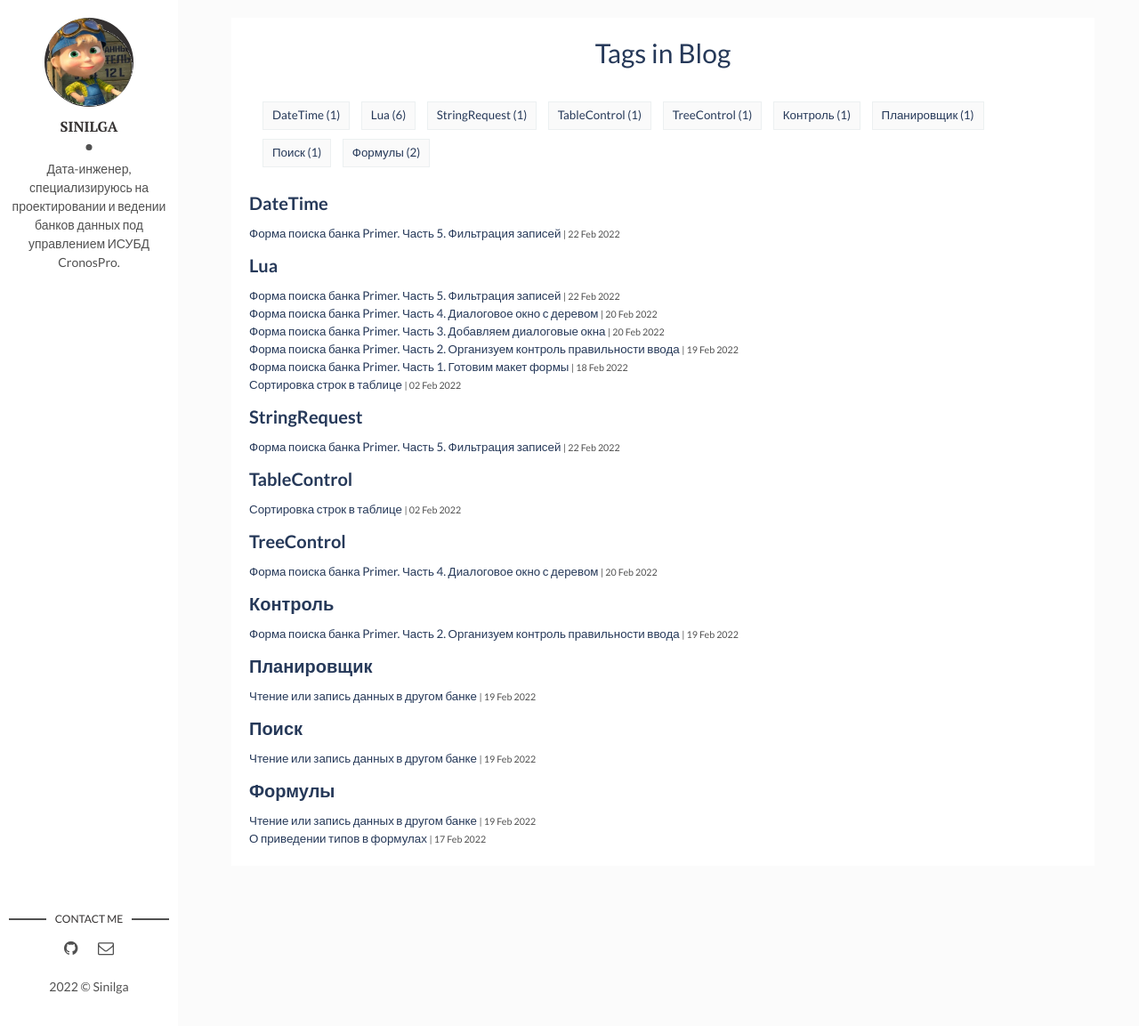
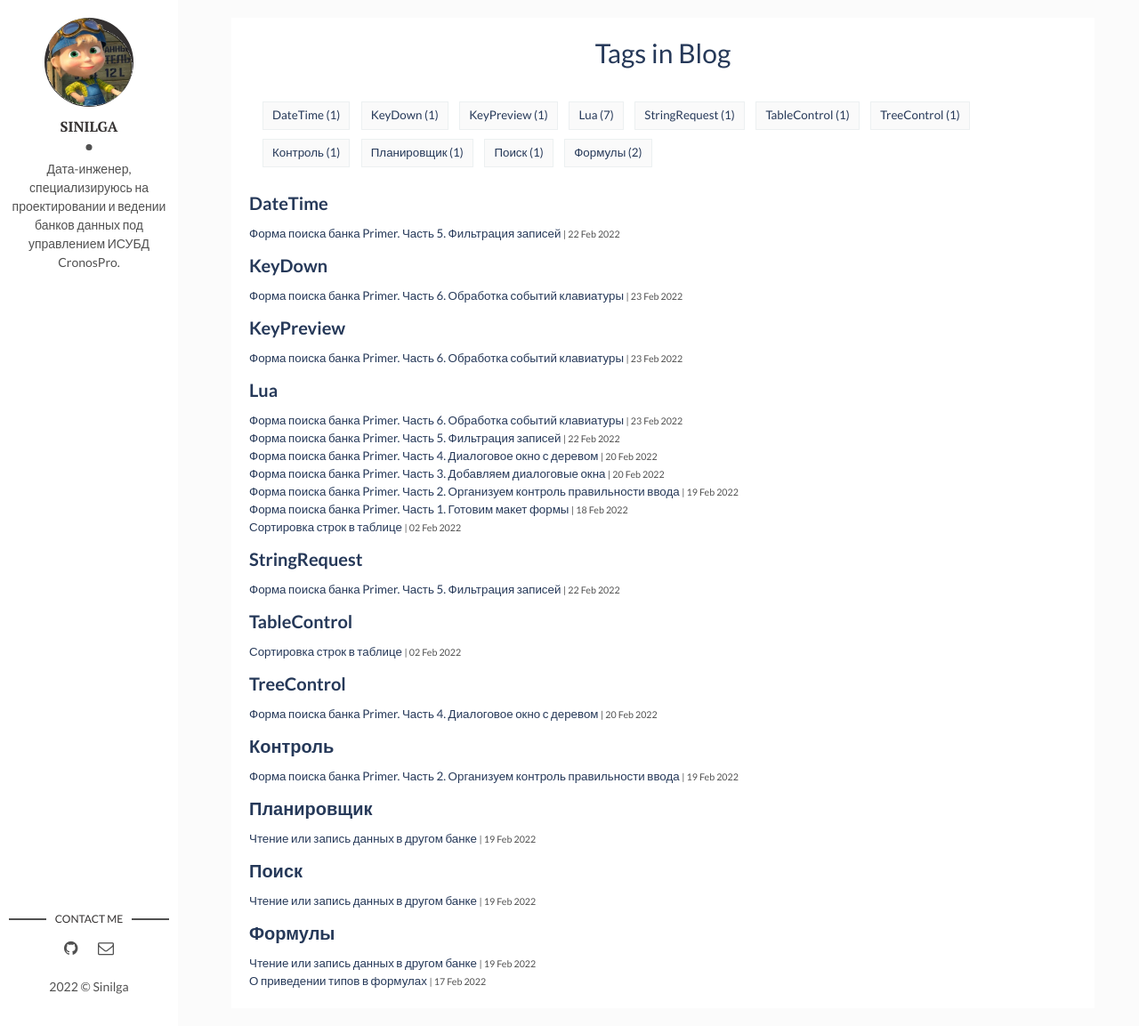
Before and after one commit to sinilga/cronospro, a Jekyll site: the page built from tags.html, in a window 1280 px wide and 1153 px high. Shown: the whole window at 89% size. Built offline with Jekyll 4.4.1, drawn with Linux system fonts in a browser that asks for light colours.

Commit message:
Update 2022-02-23-findform_6.md

```diff
--- a/_posts/2022-02-23-findform_6.md
+++ b/_posts/2022-02-23-findform_6.md
@@ -1,8 +1,8 @@
 ---
 layout: post
-title:  "Форма поиска банка Primer. Часть 6. Обработка событий клавиатуры"
+title:  Форма поиска банка Primer. Часть 6. Обработка событий клавиатуры
 date:   2022-02-23
-categories: CroLua
+tags: [ Lua, KeyDown, KeyPreview ]
 ---
 
 Сегодня мы завершаем цикл статей, посвященный описанию процесса разработки управляющей формы, предназначенной для отбора кандидатов на работу в демонстрационном банке кадрового агентства Primer.
```
